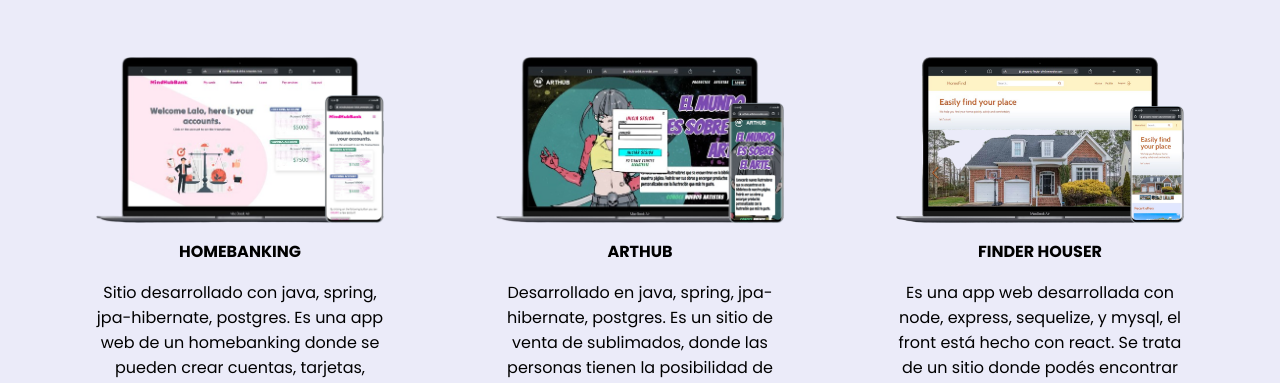
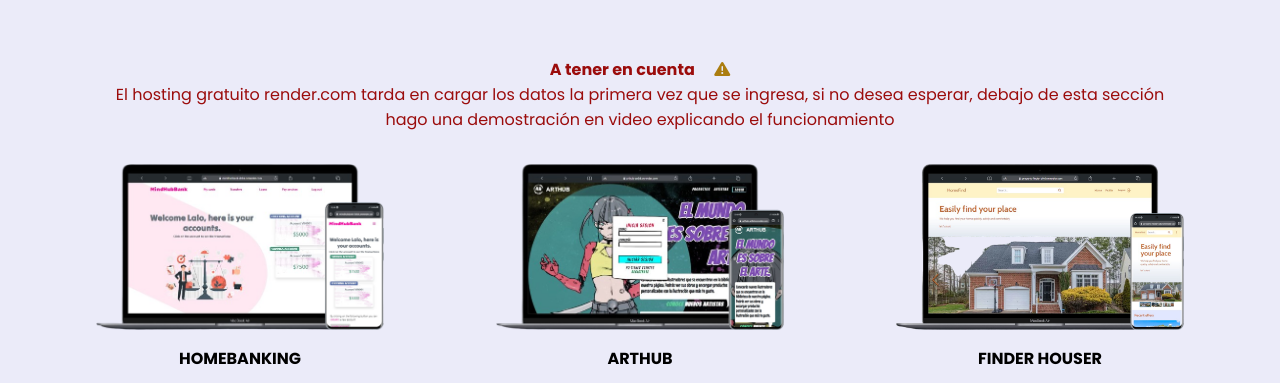
Before and after one commit to JoelAlexanderTrinidad/Personal-portfolio, a plain HTML site: page index.html in a window 1280 px wide. Shown: the part 1287-1670 px from the top of the page. Drawn offline with nearby package versions, Linux system fonts and the light colour scheme; files whose address does not match are found by name.

Commit message:
to consider section

```diff
--- a/card.css
+++ b/card.css
@@ -39,6 +39,17 @@
     margin: 2rem auto;
     font-family: "Poppins", sans-serif;
 }
+.to-consider {
+    width: 85%;
+    margin: 0 auto;
+    text-align: center;
+    margin-bottom: 2rem;
+    color: rgb(155, 12, 12);
+}
+.to-consider i {
+    color: #ab7d10;
+    padding-left: 1rem;
+}
 @media (min-width: 768px) {
     .cards-container, .videos {
         flex-direction: row;
--- a/index.html
+++ b/index.html
@@ -92,6 +92,10 @@
 
     <section class="services" id="services">
       <h2 class="title">Proyectos</h2>
+      <div class="to-consider">
+        <h4>A tener en cuenta <i class="fa-solid fa-triangle-exclamation"></i></h4>
+        <p>El hosting gratuito render.com tarda en cargar los datos la primera vez que se ingresa, si no desea esperar, debajo de esta sección hago una demostración en video explicando el funcionamiento</p>
+      </div>
       <div class="cards-container">
         <div class="card">
           <img src="./img/mindbank-mockup.png" alt="">
```
